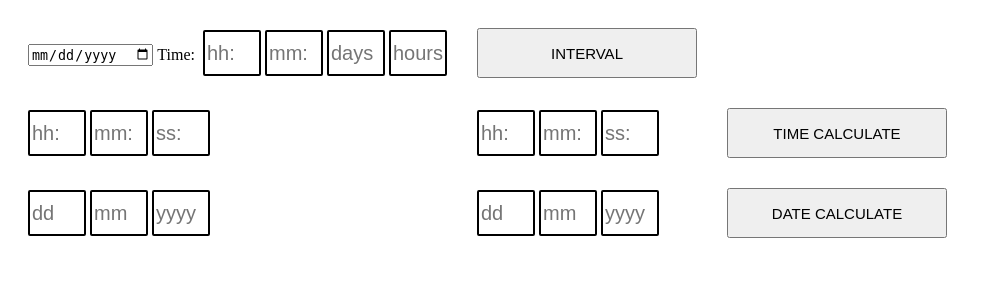
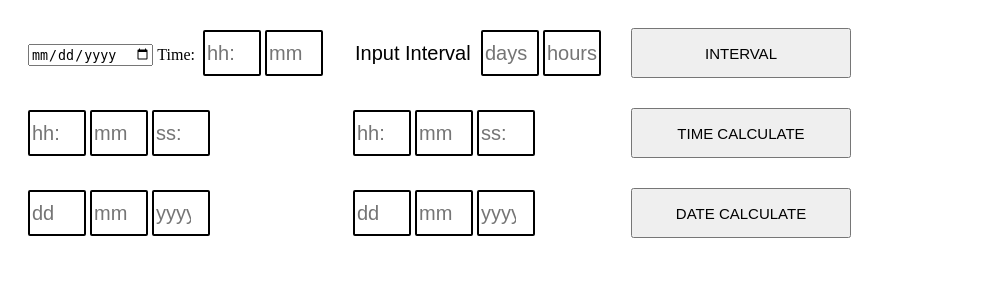
Before and after one commit to poushali-guha-12/poushaliFc.github.io, a PHP site: page /Learning/IntroductionToJavascript/day3/dateCal.html in a window 1280 px wide. Shown: the top 300 px of the page, without its empty margins (0-982 px from the left). Run offline with PHP 8.4, Linux system fonts and the light colour scheme.

Commit message:
updated 10.42 am

```diff
--- a/Learning/IntroductionToJavascript/day3/dateCal.html
+++ b/Learning/IntroductionToJavascript/day3/dateCal.html
@@ -1,40 +1,61 @@
 <!DOCTYPE HTML>
 <html>
+
 <head>
     <link rel="stylesheet" type="text/css" href="style.css">
     <script type="text/javascript" src="datetimejs.js"></script>
 </head>
+
 <body>
     <div class="wrapper">
         <table cellspacing="10" cellpadding="10">
             <tr>
-<td><input type="date" id="dt">&nbspTime:&nbsp
-<input type="text" id="hr" class="tb" placeholder="hh:">
-<input type="text" id="m1" class="tb" placeholder="mm:">
+                <td>
+                    <input type="date" id="dt">&nbspTime:&nbsp
+                    <input type="number" id="hr" class="tb" placeholder="hh:" max=23 min=0>
+                    <input type="number" id="m1" class="tb" placeholder="mm:" max=59 min=0>
+                </td>
+                <td>
+                    <input type="label" class="tb" id="tb2" value="Input Interval">
                     <input type="text" id="int1" class="tb" placeholder="days">
-<input type="text" id="int2" class="tb"  placeholder="hours"></td>
-<td><input type="button" class="btn" id="cal1" onclick="interval();" value="INTERVAL"></td>
+                    <input type="text" id="int2" class="tb" placeholder="hours">
+                </td>
+                <td>
+                    <input type="button" class="btn" id="cal1" onclick="interval();" value="INTERVAL">
+                </td>
                 <td id="diff3"></td>
             </tr>
             <tr>
-<td><input type="text" id="hour1" class="tb" placeholder="hh:">
-<input type="text" id="min1" class="tb" placeholder="mm:">
-<input type="text" id="sec1" class="tb" placeholder="ss:"></td>
-<td><input type="text" id="hour2" class="tb" placeholder="hh:">
-<input type="text" id="min2" class="tb" placeholder="mm:">
-<input type="text" id="sec2" class="tb" placeholder="ss:"></td>
-<td><input type="button" class="btn" id="cal1" onclick="calculatetime();" value="TIME CALCULATE"></td>
+                <td>
+                    <input type="number" id="hour1" class="tb" placeholder="hh:" max=23 min=0>
+                    <input type="number" id="min1" class="tb" placeholder="mm:" max=59 min=0>
+                    <input type="number" id="sec1" class="tb" placeholder="ss:" max=59 min=0>
+                </td>
+                <td>
+                    <input type="number" id="hour2" class="tb" placeholder="hh:" max=23 min=0>
+                    <input type="number" id="min2" class="tb" placeholder="mm:" max=59 min=0>
+                    <input type="number" id="sec2" class="tb" placeholder="ss:" max=59 min=0>
+                </td>
+                <td>
+                    <input type="button" class="btn" id="cal1" onclick="calculatetime();" value="TIME CALCULATE">
+                </td>
                 <td id="diff1"></td>
             </tr>
 
             <tr>
-<td><input type="text" id="day1" class="tb" placeholder="dd">
-<input type="text" id="mon1" class="tb" placeholder="mm">
-<input type="text" id="yr1" class="tb" placeholder="yyyy"></td>
-<td><input type="text" id="day2" class="tb" placeholder="dd">
-<input type="text" id="mon2" class="tb" placeholder="mm">
-<input type="text" id="yr2" class="tb" placeholder="yyyy"></td>
-<td><input type="button" class="btn" id="cal1" onclick="calculatedate();" value="DATE CALCULATE"></td>
+                <td>
+                    <input type="number" id="day1" class="tb" placeholder="dd" max=31 min=1>
+                    <input type="number" id="mon1" class="tb" placeholder="mm" max=12 min=1>
+                    <input type="number" id="yr1" class="tb" placeholder="yyyy" max=2100 min=1900>
+                </td>
+                <td>
+                    <input type="number" id="day2" class="tb" placeholder="dd" max=31 min=1>
+                    <input type="number" id="mon2" class="tb" placeholder="mm" max=12 min=1>
+                    <input type="number" id="yr2" class="tb" placeholder="yyyy" max=2100 min=1900>
+                </td>
+                <td>
+                    <input type="button" class="btn" id="cal1" onclick="calculatedate();" value="DATE CALCULATE">
+                </td>
                 <td id="diff2"></td>
             </tr>
             <tr>
@@ -46,4 +67,5 @@
         </table>
     </div>
 </body>
+
 </html>
--- a/Learning/IntroductionToJavascript/day3/style.css
+++ b/Learning/IntroductionToJavascript/day3/style.css
@@ -3,15 +3,6 @@
 	width:100%;
 	height: 100%;
 }
-/*input[type = 'text']
-{
-    display: block;
-    margin: 0;
-    border: 2px solid black;
-    width: 50px;
-    height: 50px;
-
-}*/
 h1
 {
 	font size:40px;
@@ -36,3 +27,7 @@ h2
 #tb1{
 	width: 120px;
 }
+#tb2{
+	width: 120px;
+	border-style: none;
+}
```
Also changed, not shown: Learning/IntroductionToJavascript/day3/datetimejs.js (+64 -72 lines). Lines whose indentation alone changed are shown as unchanged.
